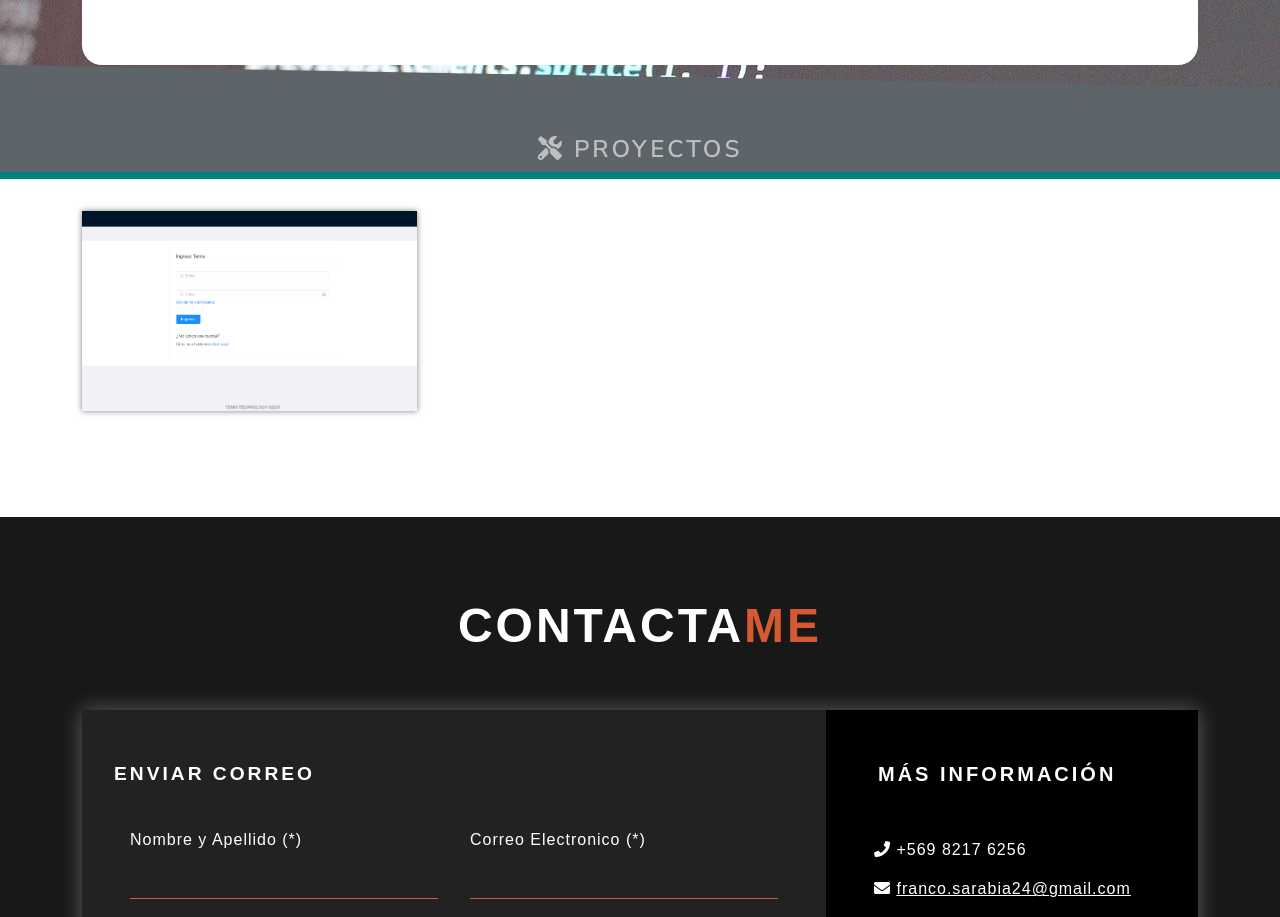
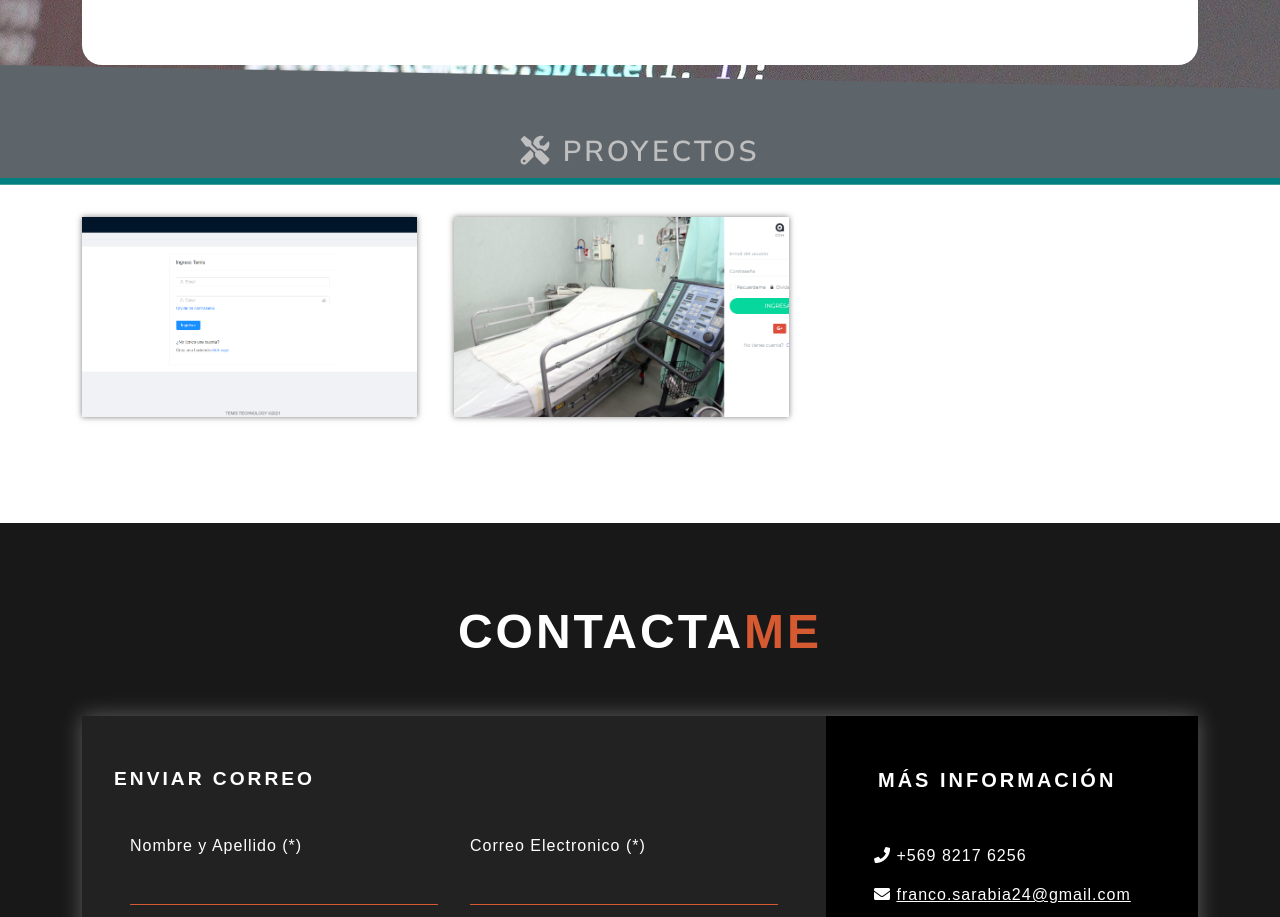
Before and after one commit to FrancoSarabia/Portafolioo, a Vue app: page / in a window 1280 px wide. Shown: the part 3140-4057 px from the top of the page. Built offline with nearby package versions, Linux system fonts and the light colour scheme; grey boxes are pictures that could not be loaded; what vue-sweetalert2 would draw is missing.

Commit message:
Proyecto GCH agregado

```diff
--- a/src/components/Jobs.vue
+++ b/src/components/Jobs.vue
@@ -23,6 +23,21 @@
                         </div>
                     </div>
 
+                    <div
+                        type="button"
+                        class="imagen-port"
+                        data-bs-toggle="modal"
+                        data-bs-target="#modalProject"
+                        id="temisProject"
+                        @click.prevent="setImages('GCH')"
+                    >
+                        <img :src="require('@/assets/images/projects/GCH/LoginGCH.png')">
+                        <div class="hover-galeria">
+                            <img src="@/assets/images/icono1.png">
+                            <p>Proyecto Gestión de Camas Hospitalarias</p>
+                            <p>CLICK PARA VER MAS</p>
+                        </div>
+                    </div>
 
                 </div>
 
@@ -37,12 +52,9 @@
                     aria-labelledby="exampleModalCenterTitle"
                     aria-hidden="true"
                 >
-                    <div class="modal-dialog modal-dialog-centered modal-lg">
+                    <div class="modal-dialog modal-dialog-scrollable modal-dialog-centered modal-lg">
                         <div class="modal-content">
-                            <div class="modal-header">
-                                <button type="button" class="btn-close" data-bs-dismiss="modal" aria-label="Close"></button>
-                            </div>
-                            <div class="modal-body">
+                            <div class="modal-body" style="background-color: #ECECF2;">
 
                                 <div id="carouselImages" class="carousel slide carousel-fade" data-bs-ride="carousel">
                                     <div class="carousel-indicators carousel-indicator-hit-area-height">
@@ -71,7 +83,7 @@
                                                     :src="image.path"
                                                     :alt="'imagen' + index"
                                                     d-block
-                                                    width="600"
+                                                    width="688"
                                                     height="400"
                                                 >
                                             </div>
@@ -98,24 +110,32 @@
                                 </div>
 
                                 <div class="carousel-description">
-                                    <h5>ERP TEMIS</h5>
-                                    <p>Repositorio Github:
-                                        <template v-if="urlGithub !== 'Sin Repositorio'">
+                                    <h5>{{ projectName }}</h5>
+                                    <template v-if="urlGithub[0] !== 'Sin Repositorio'">
+
+                                        <p v-for="(url, index) in urlGithub" :key="index">
                                             <a
+                                                style="color: blue;"
                                                 class="repository-link"
-                                                :href="urlGithub"
+                                                :href="url"
                                                 target="_blank"
                                             >
-                                                {{ urlGithub }}
+                                                {{ url }}
                                             </a>
+                                        </p>
+
                                     </template>
                                     <template v-else>
                                         <span>
                                             Sin Repositorio
                                         </span>
                                     </template>
-                                    </p>
                                     <p>{{ projectDesc }}</p>
+                                    <p class="fw-bold">{{ developedIn }}</p>
+                                </div>
+
+                                <div class="btn-close-modal">
+                                    <button type="button" class="btn btn-danger" data-bs-dismiss="modal">Cerrar</button>
                                 </div>
                             </div>
                         </div>
@@ -140,14 +160,15 @@ export default {
         return {
             images: [],
             projectName : '',
-            lengthArray: 0,
             carouselClass: 'carousel-item',
             urlGithub: '',
-            projectDesc: ''
+            projectDesc: '',
+            developedIn: ''
         }
     },
     methods: {
         async setImages(project) {
+            this.images = []
             if(project == 'Temis') {
                 this.images = [
                     { path: await require(`@/assets/images/projects/Temis/Login.png`) },
@@ -155,11 +176,22 @@ export default {
                     { path: await require(`@/assets/images/projects/Temis/menu_principal_2.png`) },
                     { path: await require(`@/assets/images/projects/Temis/notas_de_venta.png`) }
                 ]
-                this.projectName = 'Temis Technology'
-                this.urlGithub = 'Sin Repositorio'
-                this.lengthArray = this.images.length
+                this.projectName = 'ERP Temis'
+                this.urlGithub = ['Sin Repositorio']
                 this.projectDesc = 'Desarrollo de un ERP para la empresa Temis Technology SPA'
+                this.developedIn = 'Desarrollado en Vue js y Django Rest Framework'
             }
+            if(project == 'GCH'){
+                this.images = [
+                    { path: await require(`@/assets/images/projects/GCH/LoginGCH.png`) },
+                ]
+                this.projectName = 'Gestión de Camas Hospitalarias (GCH)'
+                this.urlGithub = ['https://github.com/FrancoMSarabia/GCH', 'https://github.com/FrancoMSarabia/GCH-backend']
+                this.projectDesc = 'Desarrollo de sistema para la gestión de camas para recintos de salud.'
+                this.developedIn = 'Desarrollado en Angular 7 y Node JS'
+            }
+            console.log(this.images)
+            return this.images
         }
     },
 }
@@ -168,7 +200,7 @@ export default {
 <style lang="scss" scoped>
 
 $carousel-control-width: 5%;
-$carousel-control-color: #d63031;
+$carousel-control-color: #9999A1;
 
 $carousel-indicator-hit-area-height: 0;
 
@@ -187,7 +219,7 @@ $carousel-indicator-hit-area-height: 0;
 }
 .divider .title{
     color: #bfbfbf;
-    font-size: 1.5em;
+    font-size: 1.8em;
 }
 .divider-jobs{
     margin-top: -6em;
@@ -256,6 +288,15 @@ $carousel-indicator-hit-area-height: 0;
     opacity: 0.8;
 }
 
+.btn-close-modal {
+    display: grid;
+}
+
+.btn-close-modal button {
+    width: 8em;
+    justify-self: flex-end;
+}
+
 /*CAROUSEL*/
 .carousel-description {
     text-align: center;
```
Also changed, not shown: src/components/Contact.vue (+6 -21 lines), src/assets/images/projects/GCH/LoginGCH.png (added). Lines whose indentation alone changed are shown as unchanged.
